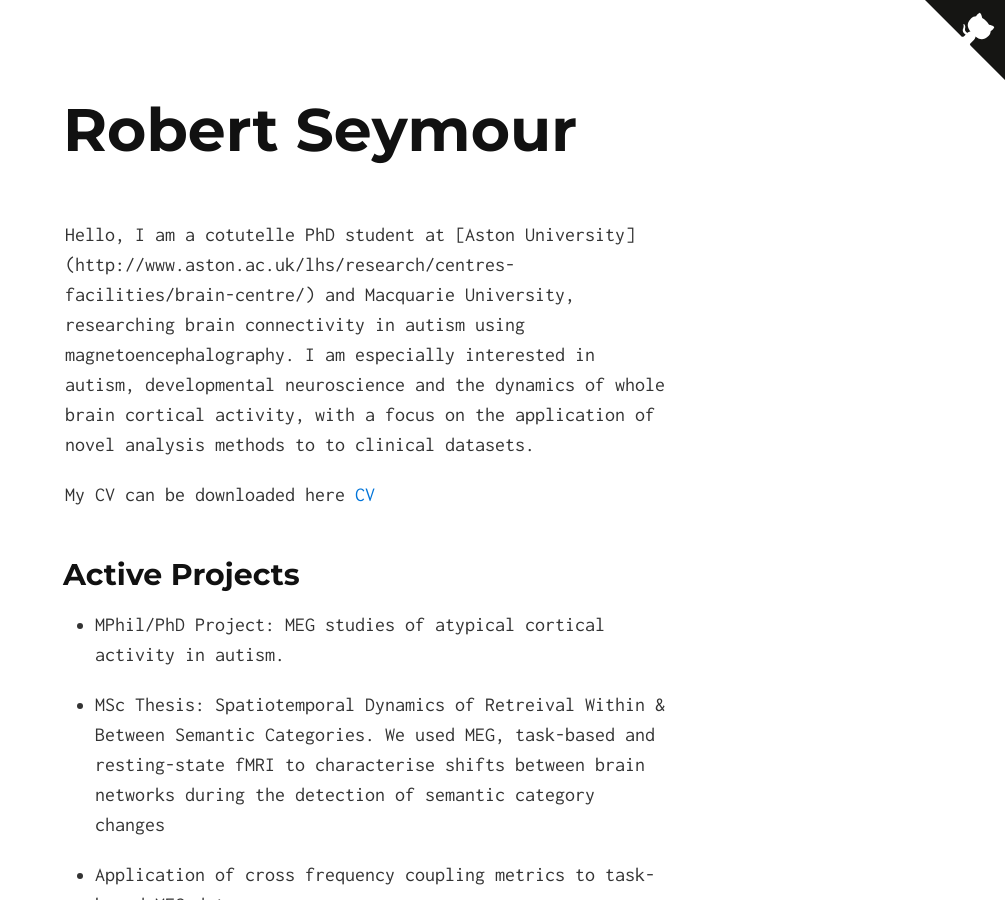
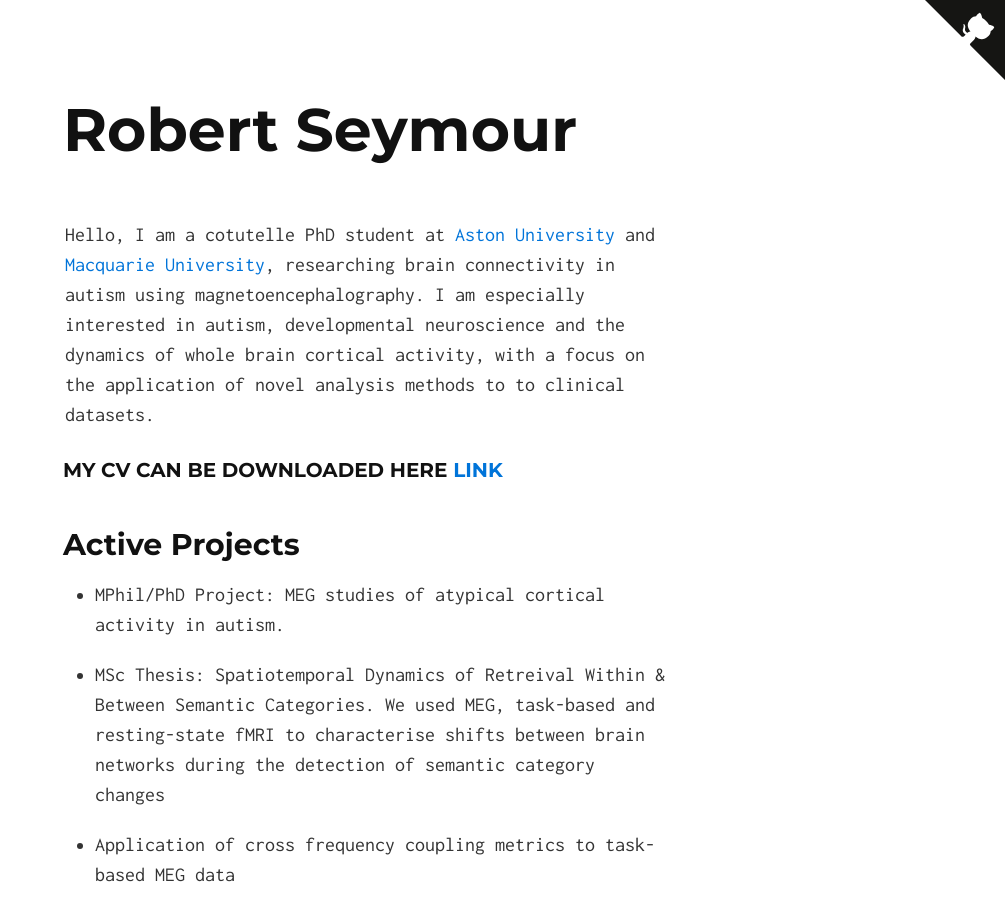
Before and after one commit to neurofractal/neurofractal.github.io, a Jekyll site: the page built from index.md, in a window 1280 px wide and 900 px high. Shown: the whole window, without its empty margins (275-1280 px from the left). Built offline with Jekyll 4.4.1, drawn with Linux system fonts in a browser that asks for light colours; our own code applies the rules of GitHub Pages for plain Markdown files.

Commit message:
Update index.md

```diff
--- a/index.md
+++ b/index.md
@@ -1,7 +1,7 @@
 
-Hello, I am a cotutelle PhD student at [Aston University] (http://www.aston.ac.uk/lhs/research/centres-facilities/brain-centre/) and Macquarie University, researching brain connectivity in autism using magnetoencephalography. I am especially interested in autism, developmental neuroscience and the dynamics of whole brain cortical activity, with a focus on the application of novel analysis methods to to clinical datasets.
+Hello, I am a cotutelle PhD student at [Aston University](http://www.aston.ac.uk/lhs/research/centres-facilities/brain-centre/) and [Macquarie University](https://www.mq.edu.au/), researching brain connectivity in autism using magnetoencephalography. I am especially interested in autism, developmental neuroscience and the dynamics of whole brain cortical activity, with a focus on the application of novel analysis methods to to clinical datasets.
 
-My CV can be downloaded here [CV](https://docs.google.com/document/d/1NxBkX8fHCGhypvmDhVpfYXQ6GWnsuztq19GSJQR7weo/edit?usp=sharing)
+### My CV can be downloaded here [link](https://docs.google.com/document/d/1NxBkX8fHCGhypvmDhVpfYXQ6GWnsuztq19GSJQR7weo/edit?usp=sharing)
 
 ## Active Projects
 
```
